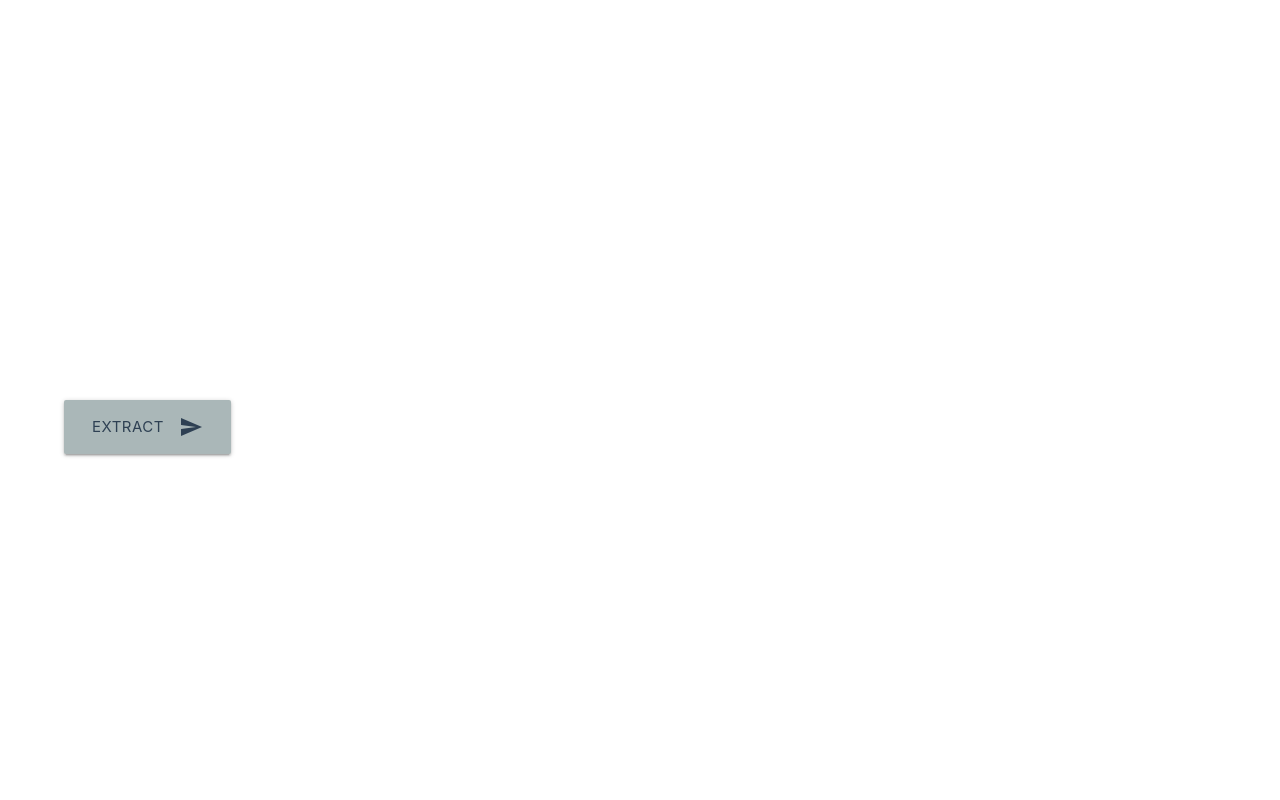
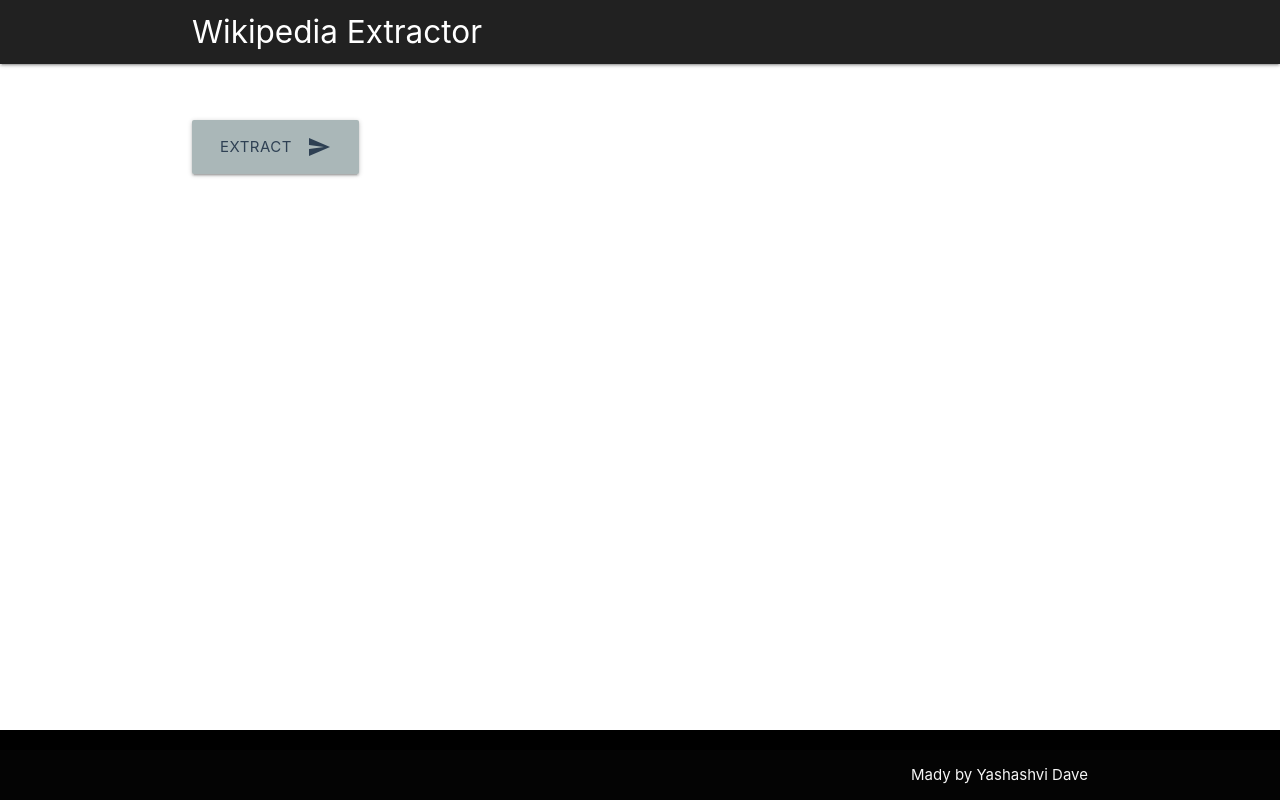
Before and after one commit to YJDave/Wikipedia-Extractor, a Flask app: page / in a window 1280 px wide. Run offline with Flask 2, Linux system fonts and the light colour scheme; some libraries are stand-ins or nearby versions.

Commit message:
Add footer and update style.

```diff
--- a/static/css/custom.css
+++ b/static/css/custom.css
@@ -3,8 +3,8 @@
 	width: Xu;
 	height: Yu;
 	position: absolute;
-	top: 50%;
-	left: 5%;
+	top: 15%;
+	left: 15%;
 	margin-left: -(X/2)u;
 	margin-top: -(Y/2)u;
 }
@@ -13,3 +13,17 @@
 	background-color: #AAB7B8;
 	color: #2E4053;
 }
+
+.page-footer {
+	background-color: black;
+}
+
+body {
+	display: flex;
+	min-height: 100vh;
+	flex-direction: column;
+}
+
+main {
+	flex: 1 0 auto;
+}
--- a/templates/index.html
+++ b/templates/index.html
@@ -12,12 +12,33 @@
 </head>
 
 <body>
+	<header>
+	<div class="navbar-fixed">
+	   <nav class="grey darken-4" role="navigation">
+	    <div class="nav-wrapper container">
+	      <a id="logo-container" href="#" class="brand-logo">Wikipedia Extractor</a>
+	    </div>
+	  </nav>
+	</div>
+	</header>
+
+	<main>
 	<form id="extract_form" method="POST" action="/extract">
     	<button class="btn waves-effect waves-light btn-large" type="submit" name="action">Extract
 		    <i class="material-icons right">send</i>
 		</button>
 
 	</form>
+	</main>
+
+	<footer class="page-footer">
+      <div class="footer-copyright">
+        <div class="container">
+        <a class="grey-text text-lighten-4 right" href="#!">Mady by Yashashvi Dave</a>
+        </div>
+      </div>
+    </footer>
+
 	<!--  Scripts-->
 	<script src="https://code.jquery.com/jquery-2.1.1.min.js"></script>
 	<script src="static/js/materialize.min.js"></script>
```
